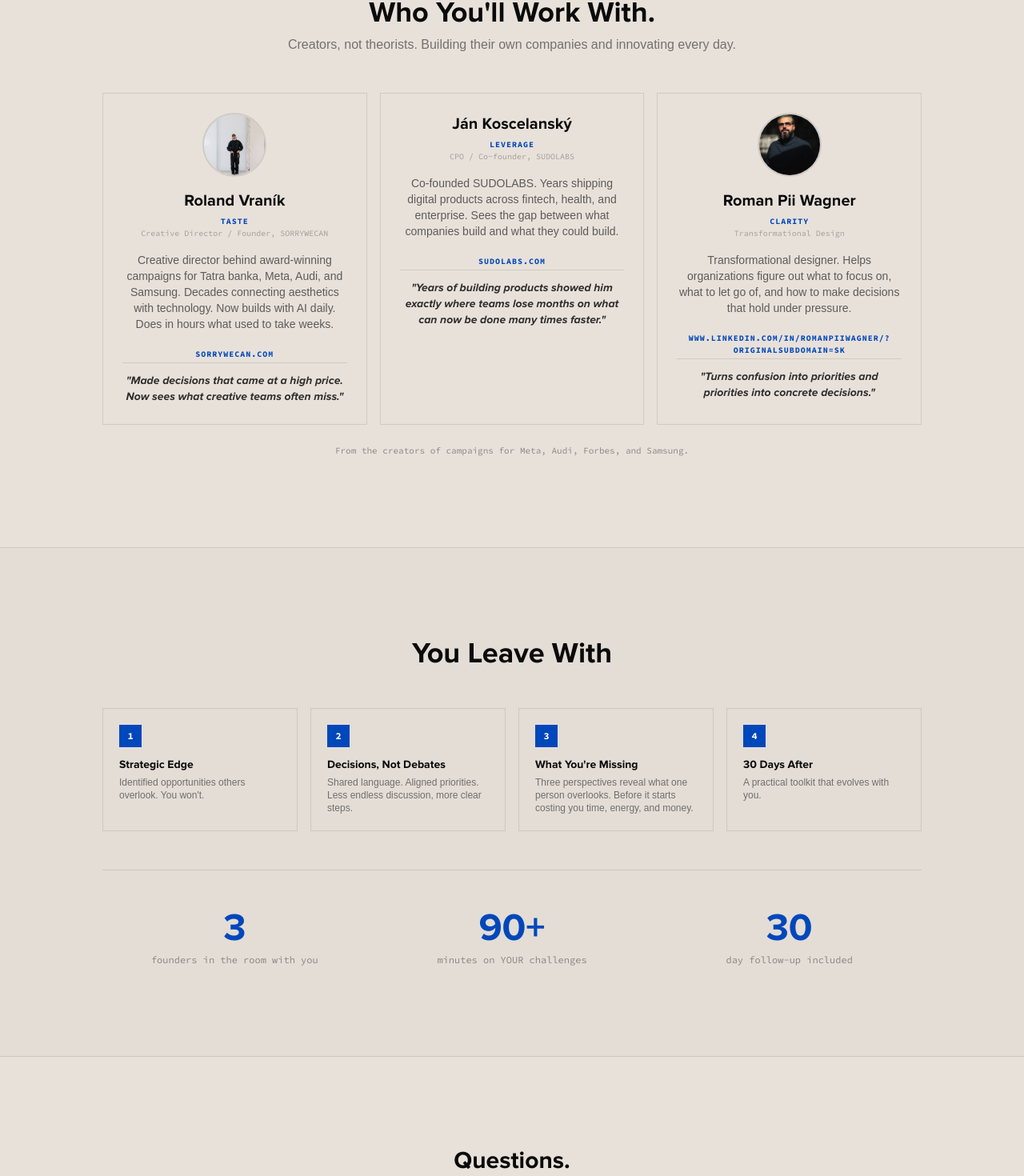
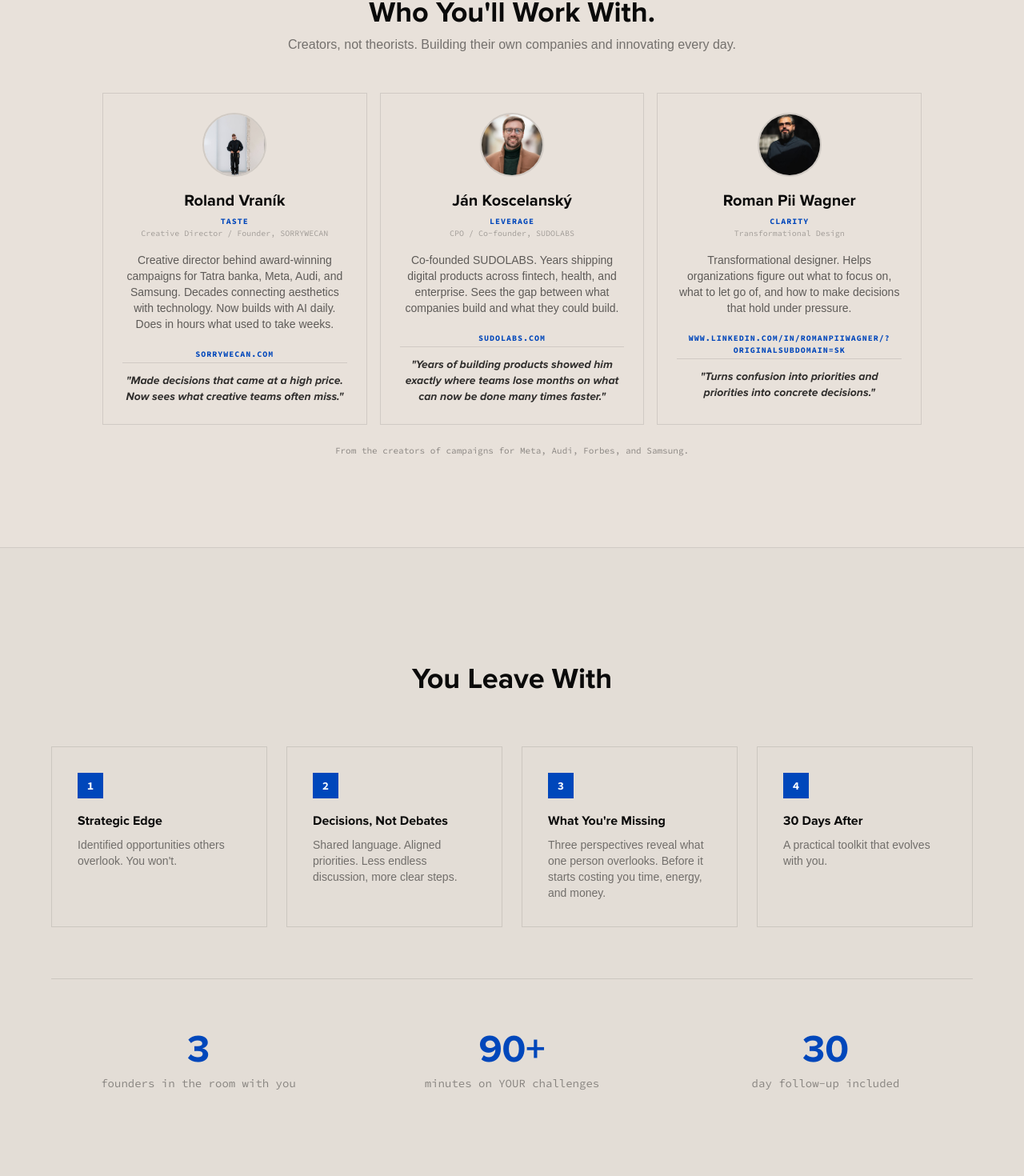
Before and after one commit to princeofwellness/researchlab, a Next.js app: page /corporate in a window 1280 px wide. Shown: the part 2538-4008 px from the top of the page at 80% size. Built offline with nearby package versions, Linux system fonts and the light colour scheme; a web font is replaced by a local one.

Commit message:
fix: add Jan photo, enlarge You Leave With section, fix /public→/ link

```diff
--- a/src/app/corporate/page.tsx
+++ b/src/app/corporate/page.tsx
@@ -86,7 +86,7 @@ export default function CorporatePage() {
                          tagline: "Years of building products showed him exactly where teams lose months on what can now be done many times faster.",
                          bio: "Co-founded SUDOLABS. Years shipping digital products across fintech, health, and enterprise. Sees the gap between what companies build and what they could build.",
                          url: "https://sudolabs.com/",
-                         image: ""
+                         image: "/founders/jan.jpg"
                      },
                     {
                           name: "Roman Pii Wagner",
@@ -207,7 +207,7 @@ export default function CorporatePage() {
                          tagline: "Po rokoch v developmente presne vie, kde tímy trávia mesiace nad niečím, čo sa dnes dá zvládnuť mnohonásobne rýchlejšie.",
                          bio: "Spoluzakladateľ SUDOLABS. Roky dodávania digitálnych produktov naprieč fintechom, zdravotníctvom a enterprise. Vidí priepasť medzi tým, čo firmy stavajú a čo by stavať mohli.",
                          url: "https://sudolabs.com/",
-                         image: ""
+                         image: "/founders/jan.jpg"
                      },
                      {
                           name: "Roman Pii Wagner",
@@ -467,26 +467,26 @@ export default function CorporatePage() {
                 </div>
             </section>
 
-            <section className="py-20 md:py-28 px-6 md:px-12 bg-black/[0.02] border-b border-black/10">
-                <div className="max-w-5xl mx-auto">
-                    <h2 className="font-bold text-3xl md:text-4xl text-center mb-12">{t.outcome.title}</h2>
-                    <div className="grid grid-cols-2 md:grid-cols-4 gap-4">
+            <section className="py-28 md:py-36 px-6 md:px-12 bg-black/[0.02] border-b border-black/10">
+                <div className="max-w-6xl mx-auto">
+                    <h2 className="font-bold text-3xl md:text-4xl text-center mb-16">{t.outcome.title}</h2>
+                    <div className="grid grid-cols-2 md:grid-cols-4 gap-5 md:gap-6">
                         {t.outcome.items.map((item: any, i: number) => (
-                            <div key={i} className="p-5 border border-black/10">
-                                <span className="w-7 h-7 bg-[#0047BB] text-white flex items-center justify-center font-bold text-xs mb-3 font-code-brand">
+                            <div key={i} className="p-6 md:p-8 border border-black/10">
+                                <span className="w-8 h-8 bg-[#0047BB] text-white flex items-center justify-center font-bold text-sm mb-4 font-code-brand">
                                     {i + 1}
                                 </span>
-                                <h4 className="font-bold text-sm mb-1">{item.title}</h4>
-                                <p className="text-xs text-black/50">{item.desc}</p>
+                                <h4 className="font-bold text-base mb-2">{item.title}</h4>
+                                <p className="text-sm text-black/50">{item.desc}</p>
                             </div>
                         ))}
                     </div>
 
-                    <div className="grid grid-cols-3 gap-4 mt-12 pt-12 border-t border-black/10">
+                    <div className="grid grid-cols-3 gap-6 mt-16 pt-16 border-t border-black/10">
                         {t.proof.stats.map((stat: any, i: number) => (
                             <div key={i} className="text-center">
                                 <span className="text-4xl md:text-5xl font-bold text-[#0047BB]">{stat.value}</span>
-                                <p className="text-xs text-black/40 mt-2 font-code-brand">{stat.label}</p>
+                                <p className="text-sm text-black/40 mt-2 font-code-brand">{stat.label}</p>
                             </div>
                         ))}
                     </div>
@@ -551,7 +551,7 @@ export default function CorporatePage() {
                     <div className="mt-8 flex items-center justify-center gap-3">
                         <span className="text-sm text-white/40">{lang === 'en' ? "Want to try first?" : "Chceš najprv vyskúšať?"}</span>
                         <Link
-                            href="/public"
+                            href="/"
                             className="text-sm font-bold text-[#0047BB] hover:text-white transition-colors font-code-brand"
                         >
                             {lang === 'en' ? "THE MINDSHIFT €99" : "THE MINDSHIFT €99"} →
--- a/src/app/page.tsx
+++ b/src/app/page.tsx
@@ -96,7 +96,7 @@ export default function HomePage() {
                         tagline: "Years of building products showed him exactly where teams lose months on what can now be done many times faster.",
                         bio: "Co-founded SUDOLABS. Years shipping digital products across fintech, health, and enterprise. Sees the gap between what companies build and what they could build.",
                         url: "https://sudolabs.com/",
-                        image: ""
+                        image: "/founders/jan.jpg"
                     },
                     {
                         name: "Roman Pii Wagner",
@@ -220,7 +220,7 @@ export default function HomePage() {
                         tagline: "Po rokoch v developmente presne vie, kde tímy trávia mesiace nad niečím, čo sa dnes dá zvládnuť mnohonásobne rýchlejšie.",
                         bio: "Spoluzakladateľ SUDOLABS. Roky dodávania digitálnych produktov naprieč fintechom, zdravotníctvom a enterprise. Vidí priepasť medzi tým, čo firmy stavajú a čo by stavať mohli.",
                         url: "https://sudolabs.com/",
-                        image: ""
+                        image: "/founders/jan.jpg"
                     },
                     {
                         name: "Roman Pii Wagner",
```
Also changed, not shown: public/founders/jan.jpg (added).
